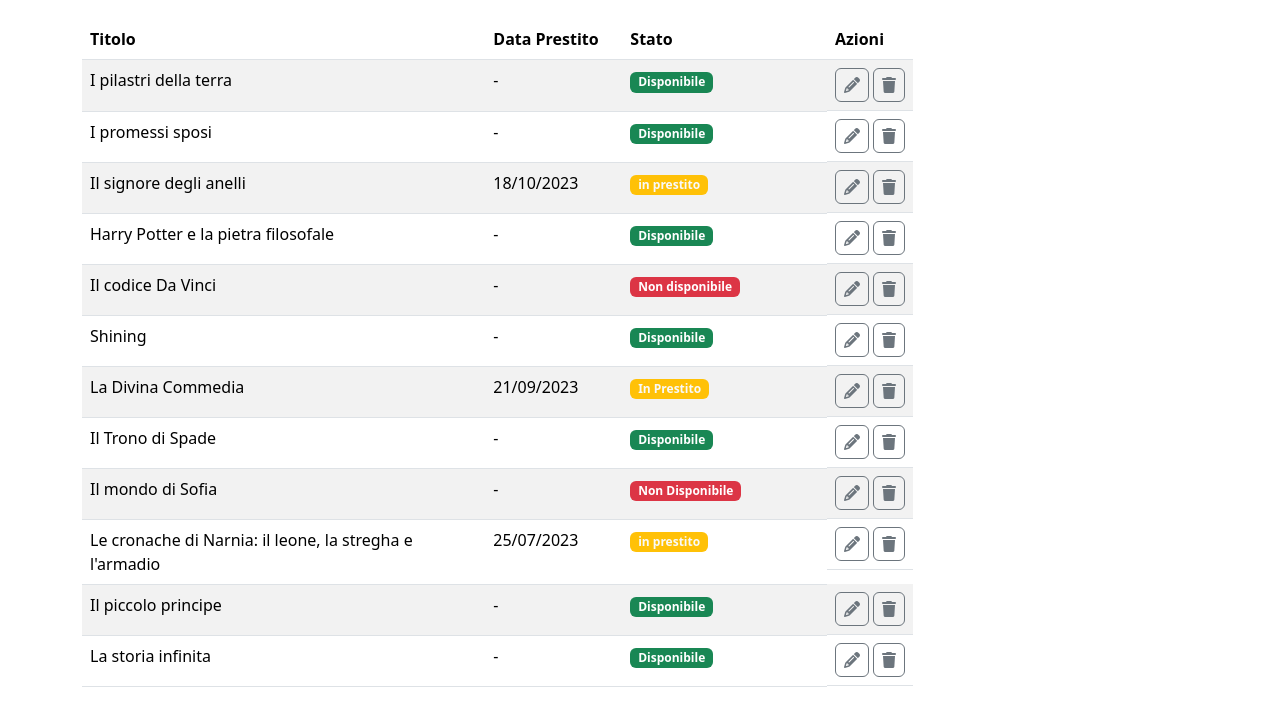
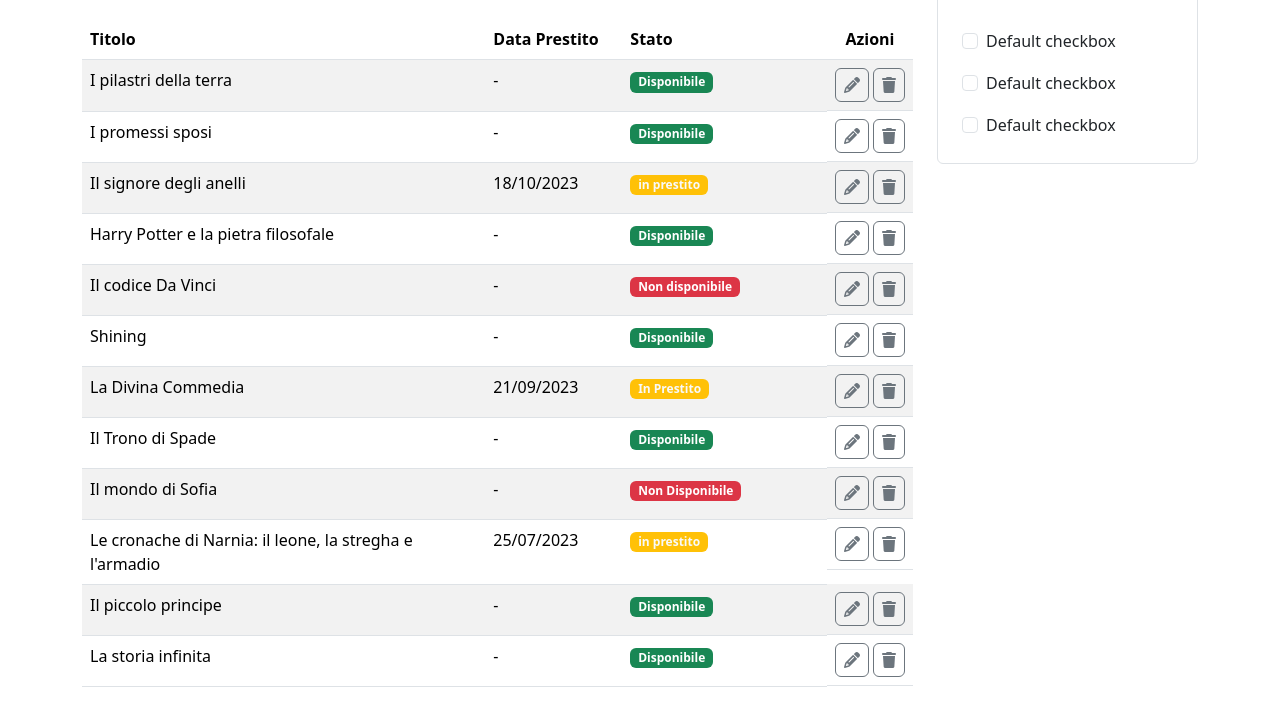
Before and after one commit to GlowingPiranha/html-css-bootstrap-dashboard, a plain HTML site: page index.html in a window 1280 px wide. Shown: the part 199-902 px from the top of the page. Drawn offline with nearby package versions, Linux system fonts and the light colour scheme.

Commit message:
[upd] todo-list

```diff
--- a/index.html
+++ b/index.html
@@ -67,7 +67,7 @@
                 <th scope="col" class="col-6">Titolo</th>
                 <th scope="col" class="col-2">Data Prestito</th>
                 <th scope="col" class="col-3">Stato</th>
-                <th scope="col" class="col-2">Azioni</th>
+                <th scope="col" class="col-2 text-center">Azioni</th>
               </tr>
             </thead>
             <tbody>
@@ -222,7 +222,40 @@
         </div>
 
         <div class="col">
+          <div class="border border.black rounded">
+            <h2 class="p-3 text-bg-light border-bottom">Todo</h2>
+            <div class="p-3">
+              <div class="form-check">
+                <div class="p-2">
+                  <input class="form-check-input" type="checkbox" value="" id="defaultCheck1">
+                  <label class="form-check-label" for="defaultCheck1">
+                    Default checkbox
+                  </label>
+                </div>
+              </div>
 
+
+
+              <div class="form-check">
+                <div class="p-2">
+                  <input class="form-check-input" type="checkbox" value="" id="defaultCheck1">
+                  <label class="form-check-label" for="defaultCheck1">
+                    Default checkbox
+                  </label>
+                </div>
+              </div>
+
+
+              <div class="form-check">
+                <div class="p-2">
+                  <input class="form-check-input" type="checkbox" value="" id="defaultCheck1">
+                  <label class="form-check-label" for="defaultCheck1">
+                    Default checkbox
+                  </label>
+                </div>
+              </div>
+            </div>
+          </div>
 
         </div>
       </div>
```
